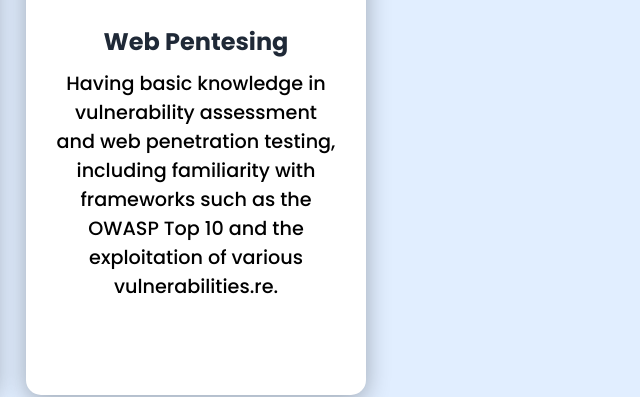
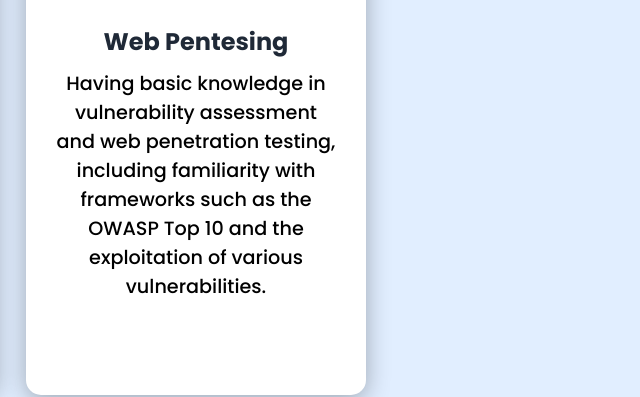
Before and after one commit to Karim365/Kareem.github.io, a plain HTML site: page index.html in a window 1280 px wide. Shown: the part 1548-1945 px from the top of the page, 629-1269 px from the left. Drawn offline with Linux system fonts and the light colour scheme.

Commit message:
index.html

```diff
--- a/index.html
+++ b/index.html
@@ -88,7 +88,7 @@
                 </div>
                 <div class="info" >
                     <h3>Web Pentesing</h3>
-                    <p>Having basic knowledge in vulnerability assessment and web penetration testing, including familiarity with frameworks such as the OWASP Top 10 and the exploitation of various vulnerabilities.re. </p>
+                    <p>Having basic knowledge in vulnerability assessment and web penetration testing, including familiarity with frameworks such as the OWASP Top 10 and the exploitation of various vulnerabilities. </p>
 
                 </div>
             </div>
```
